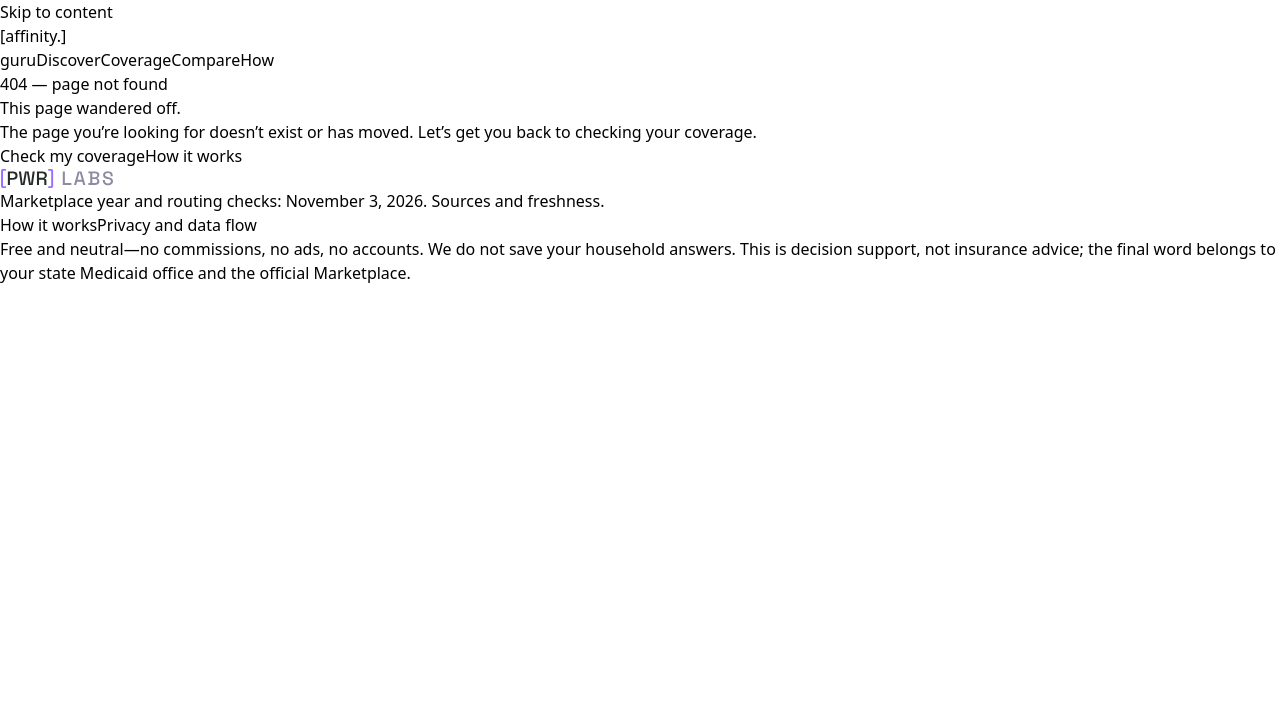
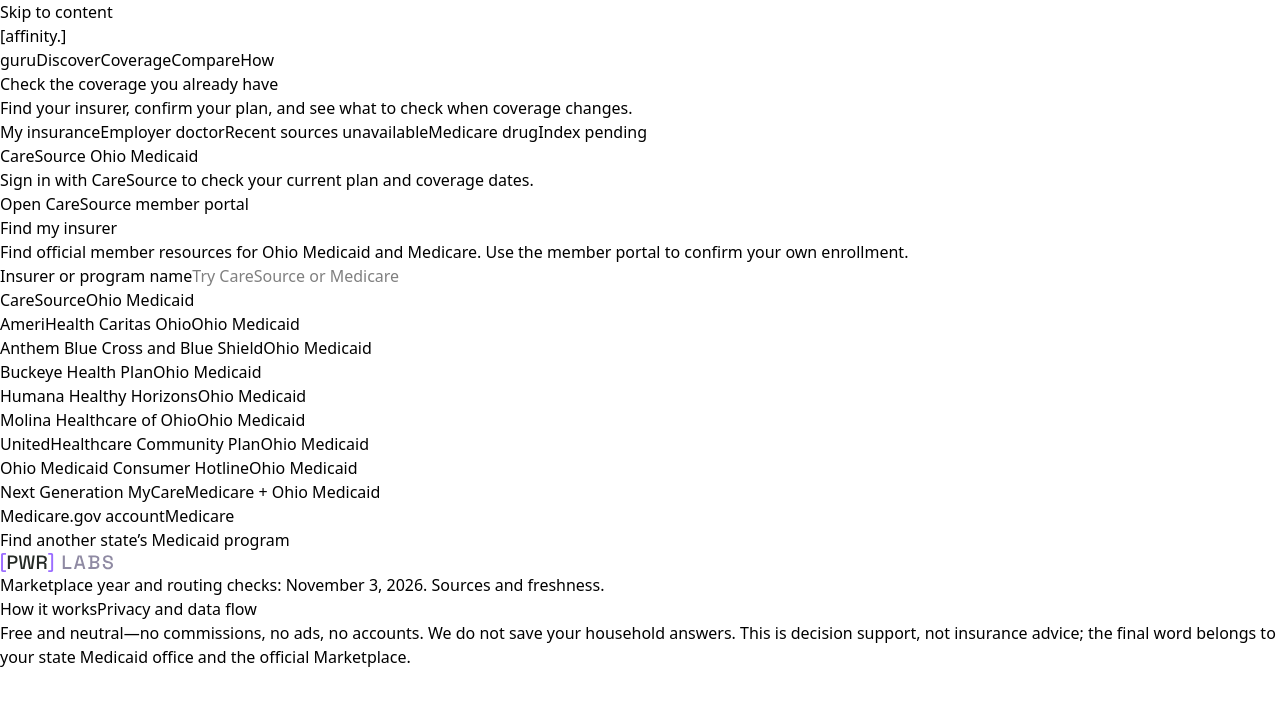
Before and after one commit to PWR-LABS/affinity, a Next.js app: page /verify/my-coverage in a window 1280 px wide. Before the commit this address had no page. Shown: the top 706 px of the page. Built offline with nearby package versions, Linux system fonts and the light colour scheme; no server answers; the database is empty.

Commit message:
Publish the Ohio insurer lookup under Coverage (#58)

```diff
--- a/src/app/globals.css
+++ b/src/app/globals.css
@@ -834,6 +834,15 @@ body {
   content: "";
 }
 .coverage-tab-status[data-ready="true"]::before { background: var(--ok); }
+.my-coverage { display: grid; gap: 1rem; }
+.coverage-connect, .coverage-directory { display: grid; gap: 0.75rem; }
+.my-coverage h2 { font-family: var(--font-space-grotesk), sans-serif; font-size: 1.3rem; font-weight: 700; }
+.my-coverage a { color: var(--accent); text-decoration: underline; text-underline-offset: 0.15em; }
+.coverage-directory label { font-size: 0.9rem; font-weight: 650; }
+.coverage-directory input { width: min(100%, 30rem); }
+.coverage-directory-list { display: grid; grid-template-columns: repeat(auto-fit, minmax(min(100%, 13rem), 1fr)); gap: 0.85rem; }
+.coverage-directory-list li { border-top: 1px solid var(--divider); padding-top: 0.6rem; }
+.coverage-directory-list li span { display: block; color: var(--muted); font-size: 0.85rem; }
 .coverage-unavailable {
   border-left: 3px solid var(--warn);
 }
--- /dev/null
+++ b/src/app/verify/my-coverage/page.tsx
@@ -0,0 +1,27 @@
+import type { Metadata } from "next";
+
+import { CoverageTabs } from "@/components/CoverageTabs";
+import { MyCoverage } from "@/components/MyCoverage";
+import { getCoverageReadiness } from "@/lib/coverage-readiness";
+
+export const metadata: Metadata = {
+  title: "My insurance",
+  description: "Find your insurer’s member portal and check the health coverage you already have.",
+};
+
+export const dynamic = "force-dynamic";
+
+export default async function MyCoveragePage() {
+  const readiness = await getCoverageReadiness();
+
+  return (
+    <div>
+      <div className="page-header">
+        <h1 className="page-title">Check the coverage you already have</h1>
+        <p className="page-subtitle">Find your insurer, confirm your plan, and see what to check when coverage changes.</p>
+      </div>
+      <CoverageTabs active="mine" readiness={readiness} />
+      <MyCoverage />
+    </div>
+  );
+}
--- a/src/components/CoverageTabs.tsx
+++ b/src/components/CoverageTabs.tsx
@@ -3,12 +3,13 @@ import Link from "next/link";
 import type { CoverageReadiness } from "@/lib/coverage-readiness";
 
 interface CoverageTabsProps {
-  active: "employer" | "partd";
+  active: "mine" | "employer" | "partd";
   readiness: CoverageReadiness;
 }
 
 export function CoverageTabs({ active, readiness }: CoverageTabsProps) {
   const tabs = [
+    { key: "mine" as const, href: "/verify/my-coverage", label: "My insurance", ready: null },
     { key: "employer" as const, href: "/verify", label: "Employer doctor", ready: readiness.employer },
     { key: "partd" as const, href: "/verify/medicare-drug", label: "Medicare drug", ready: readiness.partD },
   ];
@@ -23,9 +24,11 @@ export function CoverageTabs({ active, readiness }: CoverageTabsProps) {
           aria-current={active === tab.key ? "page" : undefined}
         >
           <span>{tab.label}</span>
-          <span className="coverage-tab-status" data-ready={tab.ready ? "true" : "false"}>
-            {tab.key === "employer" ? (tab.ready ? "Recent listings" : "Recent sources unavailable") : (tab.ready ? "Loaded" : "Index pending")}
-          </span>
+          {tab.ready !== null && (
+            <span className="coverage-tab-status" data-ready={tab.ready ? "true" : "false"}>
+              {tab.key === "employer" ? (tab.ready ? "Recent listings" : "Recent sources unavailable") : (tab.ready ? "Loaded" : "Index pending")}
+            </span>
+          )}
         </Link>
       ))}
     </nav>
--- /dev/null
+++ b/src/components/MyCoverage.tsx
@@ -0,0 +1,40 @@
+"use client";
+
+import { useState } from "react";
+
+import { findOhioCoverageResources } from "@/lib/insurers/ohio-insurers";
+
+export function MyCoverage() {
+  const [query, setQuery] = useState("");
+  const resources = findOhioCoverageResources(query);
+
+  return (
+    <div className="my-coverage">
+      <section className="page-panel coverage-connect" aria-labelledby="caresource-coverage">
+        <h2 id="caresource-coverage">CareSource Ohio Medicaid</h2>
+        <p>Sign in with CareSource to check your current plan and coverage dates.</p>
+        <a href="https://mylife.caresource.com/">Open CareSource member portal</a>
+      </section>
+      <section className="page-panel coverage-directory" aria-labelledby="find-insurer">
+        <h2 id="find-insurer">Find my insurer</h2>
+        <p>Find official member resources for Ohio Medicaid and Medicare. Use the member portal to confirm your own enrollment.</p>
+        <label htmlFor="coverage-insurer">Insurer or program name</label>
+        <input id="coverage-insurer" type="search" placeholder="Try CareSource or Medicare" maxLength={100}
+          value={query} onChange={event => setQuery(event.target.value)} />
+        {resources.length ? (
+          <ul className="coverage-directory-list">
+            {resources.map(resource => (
+              <li key={resource.name}>
+                <a href={resource.href}>{resource.name}</a>
+                <span>{resource.group}</span>
+              </li>
+            ))}
+          </ul>
+        ) : (
+          <p role="status">No match in this directory. Check your insurance card for the member services number.</p>
+        )}
+        <p><a href="/medicaid">Find another state’s Medicaid program</a></p>
+      </section>
+    </div>
+  );
+}
--- a/src/components/SiteShell.tsx
+++ b/src/components/SiteShell.tsx
@@ -9,7 +9,7 @@ import { GuruContextProvider } from './GuruContext';
 const NAV = [
   { href: "/", label: "guru", match: (p: string) => p === "/" },
   { href: "/discover", label: "Discover", match: (p: string) => p.startsWith("/discover") || p.startsWith("/medicaid") },
-  { href: "/verify", label: "Coverage", match: (p: string) => p.startsWith("/verify") },
+  { href: "/verify/my-coverage", label: "Coverage", match: (p: string) => p.startsWith("/verify") },
   { href: "/plans", label: "Compare", match: (p: string) => p.startsWith("/plans") },
   { href: "/how-it-works", label: "How", match: (p: string) => p.startsWith("/how-it-works") },
 ];
--- /dev/null
+++ b/src/lib/insurers/ohio-insurers.ts
@@ -0,0 +1,24 @@
+const directory = [
+  { name: "CareSource", search: "care source", group: "Ohio Medicaid", href: "https://mylife.caresource.com/" },
+  { name: "AmeriHealth Caritas Ohio", search: "ameri health", group: "Ohio Medicaid", href: "https://www.amerihealthcaritasoh.com/member/eng/index.aspx" },
+  { name: "Anthem Blue Cross and Blue Shield", search: "bcbs anthem", group: "Ohio Medicaid", href: "https://www.anthem.com/oh/medicaid" },
+  { name: "Buckeye Health Plan", search: "", group: "Ohio Medicaid", href: "https://www.buckeyehealthplan.com/members.html" },
+  { name: "Humana Healthy Horizons", search: "", group: "Ohio Medicaid", href: "https://www.humana.com/medicaid/ohio" },
+  { name: "Molina Healthcare of Ohio", search: "my molina", group: "Ohio Medicaid", href: "https://www.molinahealthcare.com/members/oh/en-us/mem/medicaid/contact.aspx" },
+  { name: "UnitedHealthcare Community Plan", search: "united health care uhc", group: "Ohio Medicaid", href: "https://www.uhc.com/communityplan/ohio" },
+  { name: "Ohio Medicaid Consumer Hotline", search: "unknown plan", group: "Ohio Medicaid", href: "https://www.ohiomh.com/" },
+  { name: "Next Generation MyCare", search: "my care dual medicaid medicare", group: "Medicare + Ohio Medicaid", href: "https://medicaid.ohio.gov/families-and-individuals/citizen-programs-and-initiatives/mycareohio/" },
+  { name: "Medicare.gov account", search: "original medicare part a part b medicare advantage part d", group: "Medicare", href: "https://www.medicare.gov/account/login" },
+] as const;
+
+function words(text: string): string {
+  return text.toLowerCase().replace(/[^a-z0-9]+/g, " ").trim();
+}
+
+export function findOhioCoverageResources(query: string) {
+  const terms = words(query).split(" ").filter(Boolean);
+  return directory.filter(entry => {
+    const index = words(`${entry.name} ${entry.group} ${entry.search}`);
+    return terms.every(term => index.includes(term));
+  });
+}
```
Also changed, not shown: 1 other file (tests, documents, lock files or other folders).
